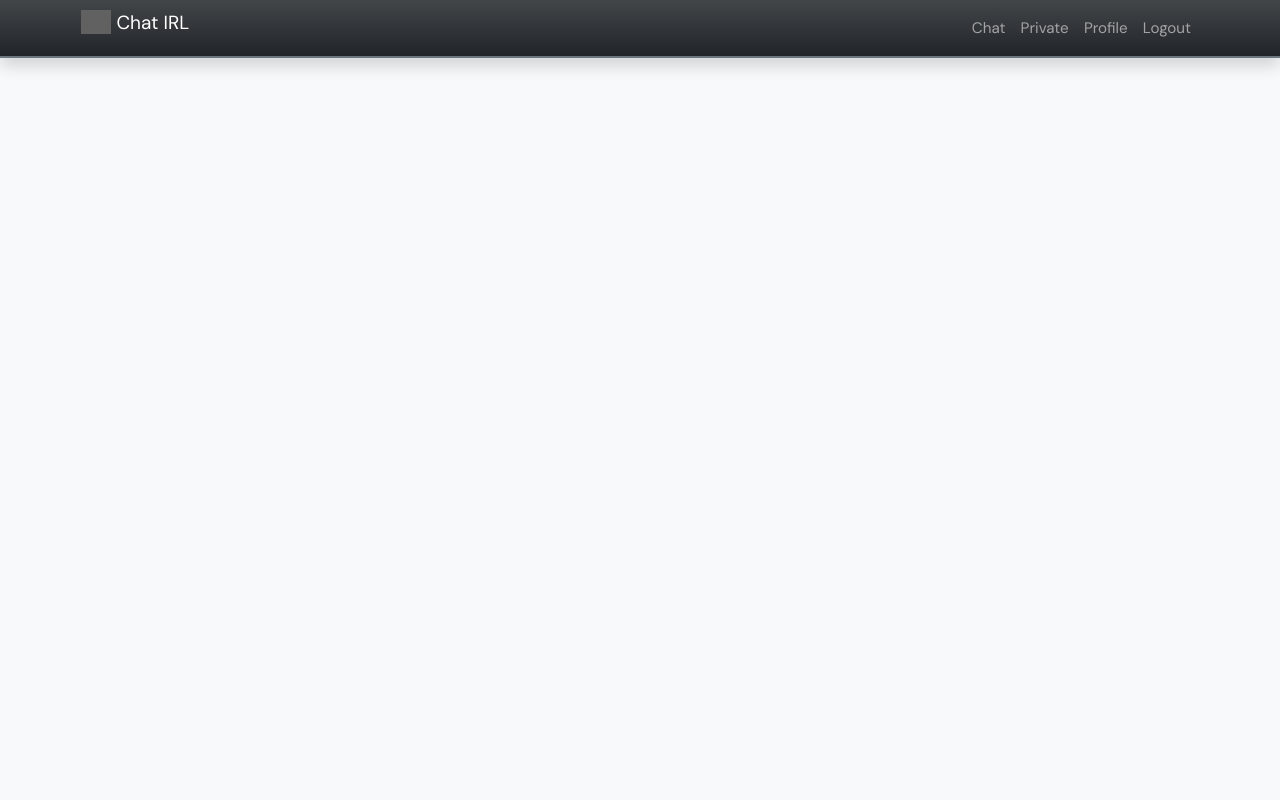
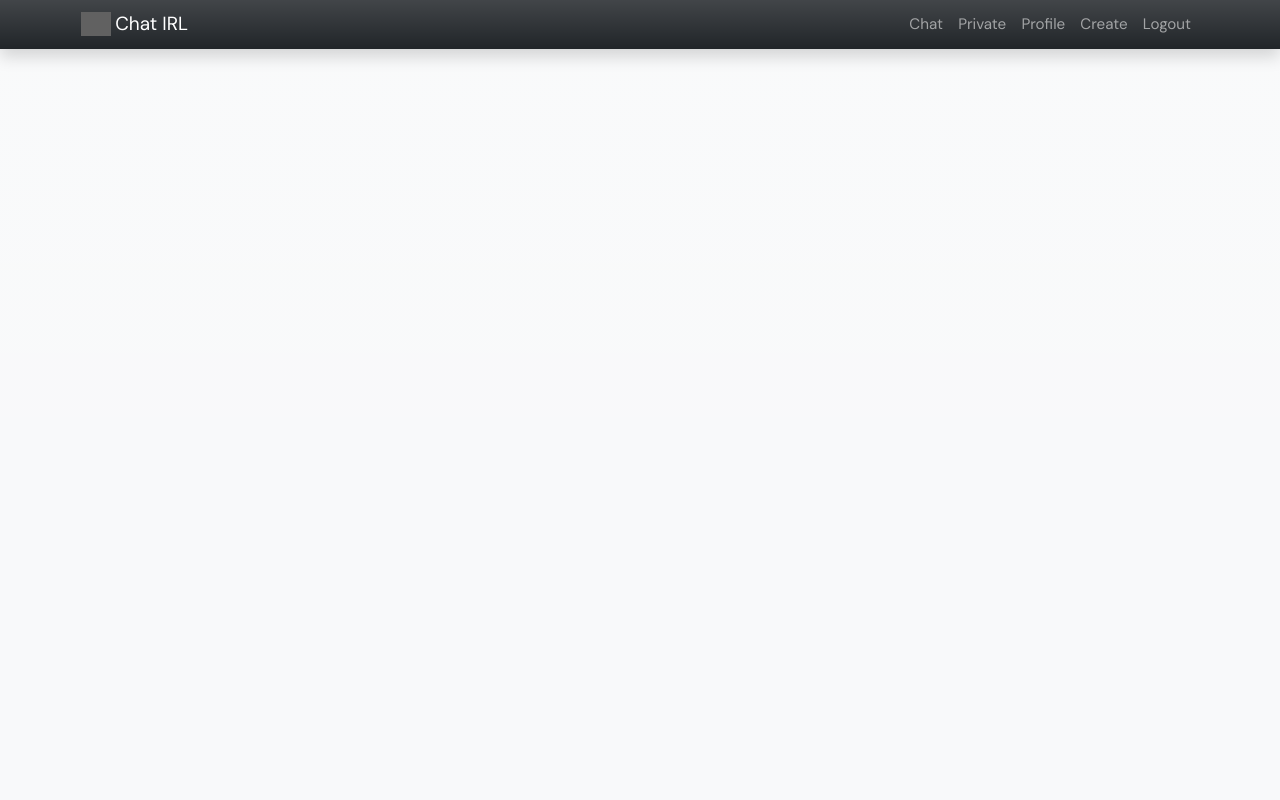
Before and after one commit to Altagrave-Git/ChatIRL, a Django app: page / in a window 1280 px wide. Run offline with Django 4.2, Linux system fonts and the light colour scheme; the visitor is signed in with stand-in values (Sample User, id 1); data that the repository does not hold is empty; some libraries are stand-ins or nearby versions; grey boxes are pictures that could not be loaded.

Commit message:
Add create room to navbar

```diff
--- a/templates/base.html
+++ b/templates/base.html
@@ -19,11 +19,11 @@
     <script src="https://kit.fontawesome.com/ee788ab8f2.js" crossorigin="anonymous"></script>
   </head>
 
-  <body class="bg-light">
-    <nav class="navbar navbar-expand-md bg-dark bg-gradient navbar-dark border-bottom border-2 border-secondary position-fixed w-100 py-1 shadow">
+  <body class="bg-light bg-gradient">
+    <nav class="navbar navbar-expand-md bg-dark bg-gradient navbar-dark position-fixed w-100 py-0 shadow">
       <div class="container">
-        <a class="navbar-brand" href="{% url 'home' %}">
-          <img style="filter: invert(1)" src="{% static 'icon.svg' %}" alt="Logo" width="30" height="24" class="d-inline-block align-text-top">
+        <a class="navbar-brand d-flex align-items-center" href="{% url 'home' %}">
+          <img style="filter: invert(1)" src="{% static 'icon.svg' %}" alt="Logo" width="30" height="24" class="d-inline-block align-text-top me-1">
           Chat IRL
         </a>
         <button class="navbar-toggler" type="button" data-bs-toggle="collapse" data-bs-target="#navbarSupportedContent" aria-controls="navbarSupportedContent" aria-expanded="false" aria-label="Toggle navigation">
@@ -40,6 +40,9 @@
             </li>
             <li class="nav-item">
               <a href="/users/u/{{request.user.username}}/" class="nav-link">Profile</a>
+            </li>
+            <li class="nav-item">
+              <a href="{% url 'create_room' %}" class="nav-link">Create</a>
             </li>
             <li class="nav-item">
               <a class="nav-link" href="{% url 'logout' %}">Logout</a>
```
